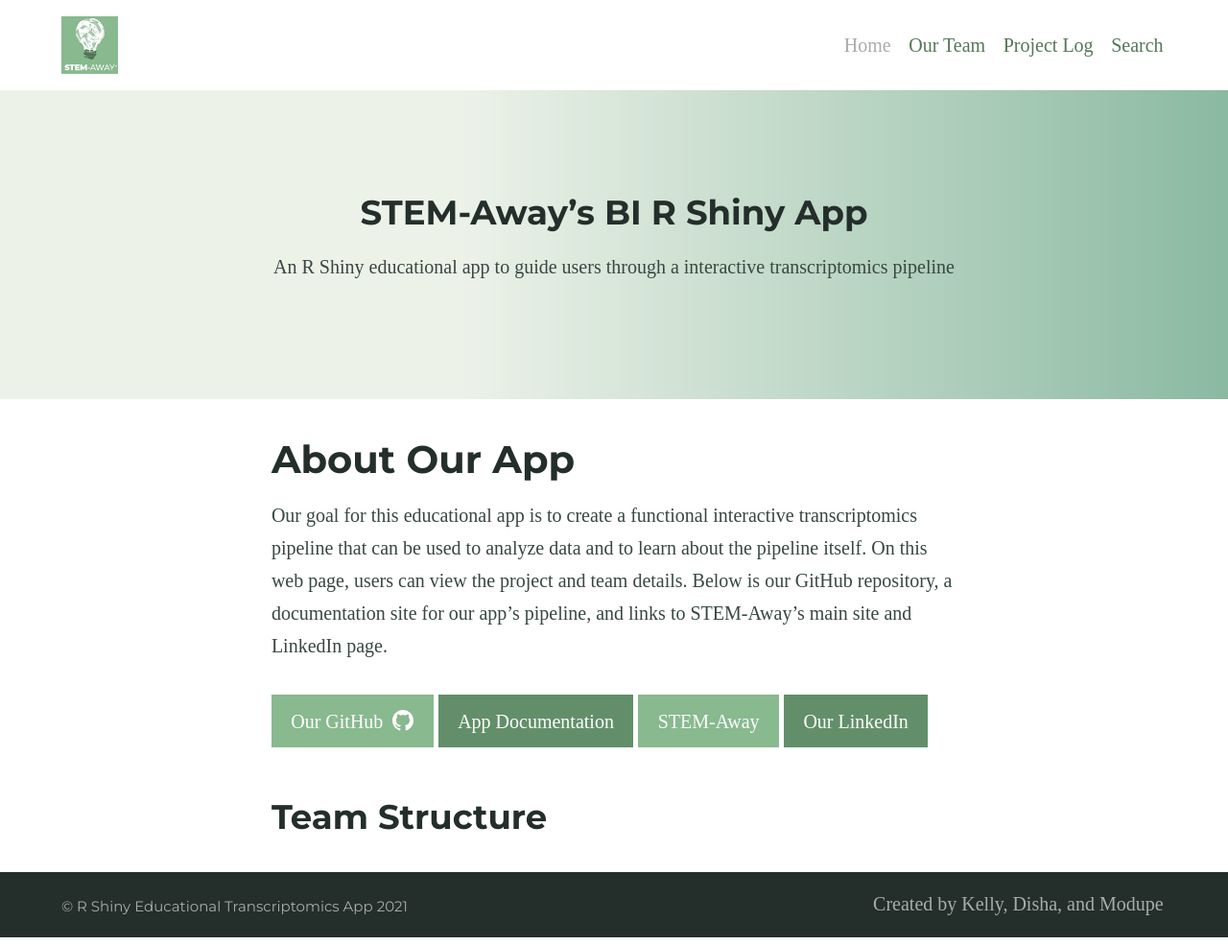
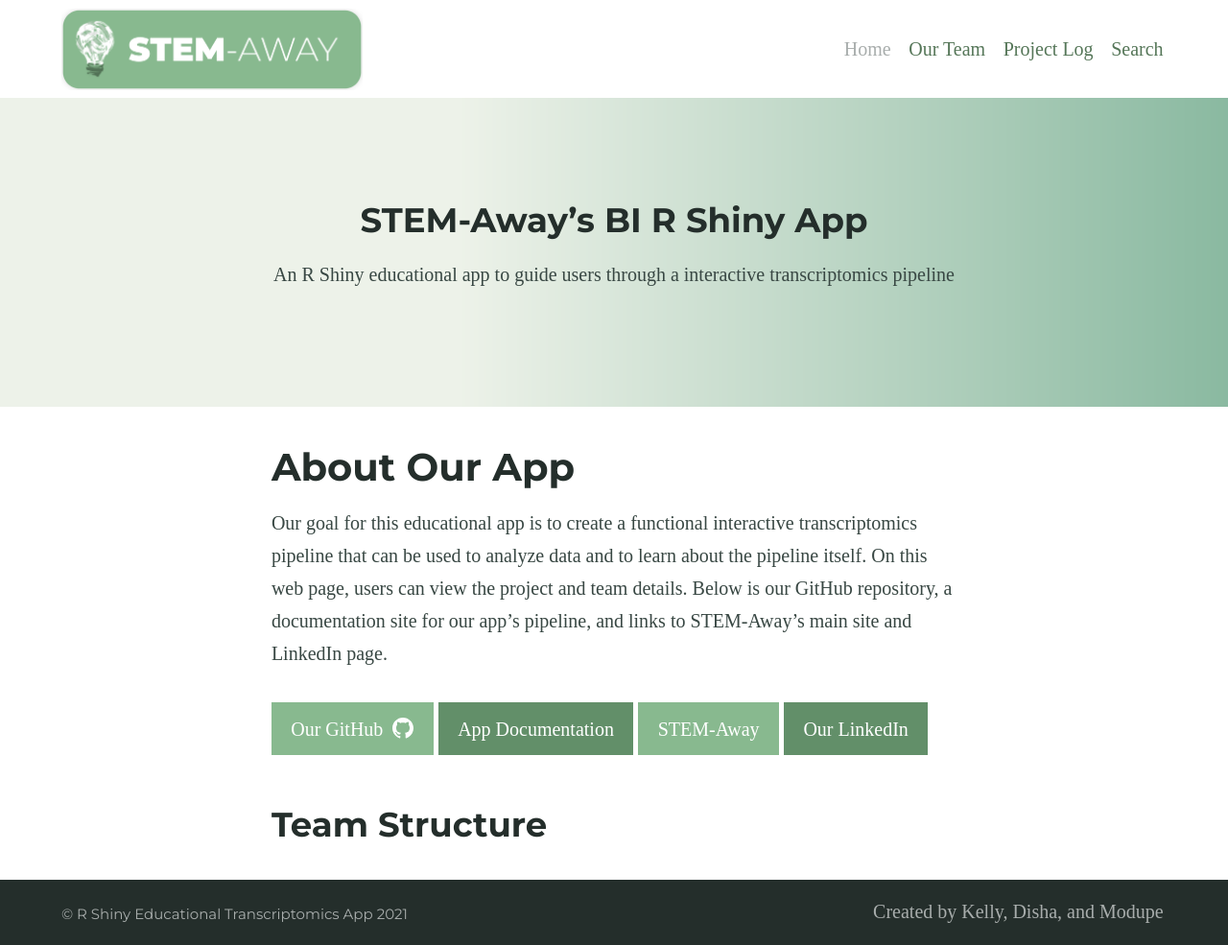
Before and after one commit to BI-STEM-Away/sMAP_dev, a Jekyll site: the page built from index.md, in a window 1280 px wide. Shown: the whole page at 96% size. Built offline with Jekyll 4.4.1, drawn with Linux system fonts in a browser that asks for light colours.

Commit message:
Update _config.yml

```diff
--- a/_config.yml
+++ b/_config.yml
@@ -89,7 +89,7 @@ defaults:
 encoding: utf-8 # Make sure the encoding is right
 lang: en-GB # Set the site language
 title: "R Shiny Educational Transcriptomics App" # Site name or title, also used in jekyll-seo-tag
-logo: /Logo.png" # Site logo, also used in jekyll-seo-tag
+logo: /images/discourse-wide-inverted-lg-17.png" # Site logo, also used in jekyll-seo-tag
 description: "R Shiny Educational Transcriptomics App created by the Summer 2021 STEM-Away Bioinformatics Teams" # Site description and default description, also used in jekyll-seo-tag
 url: "https://huikunli.github.io/BI-RShiny" # Site url, also used in jekyll-seo-tag
 repo: "https://github.com/orgs/Bioinformatics-Pathway-STEM-Away/dashboard"
```
